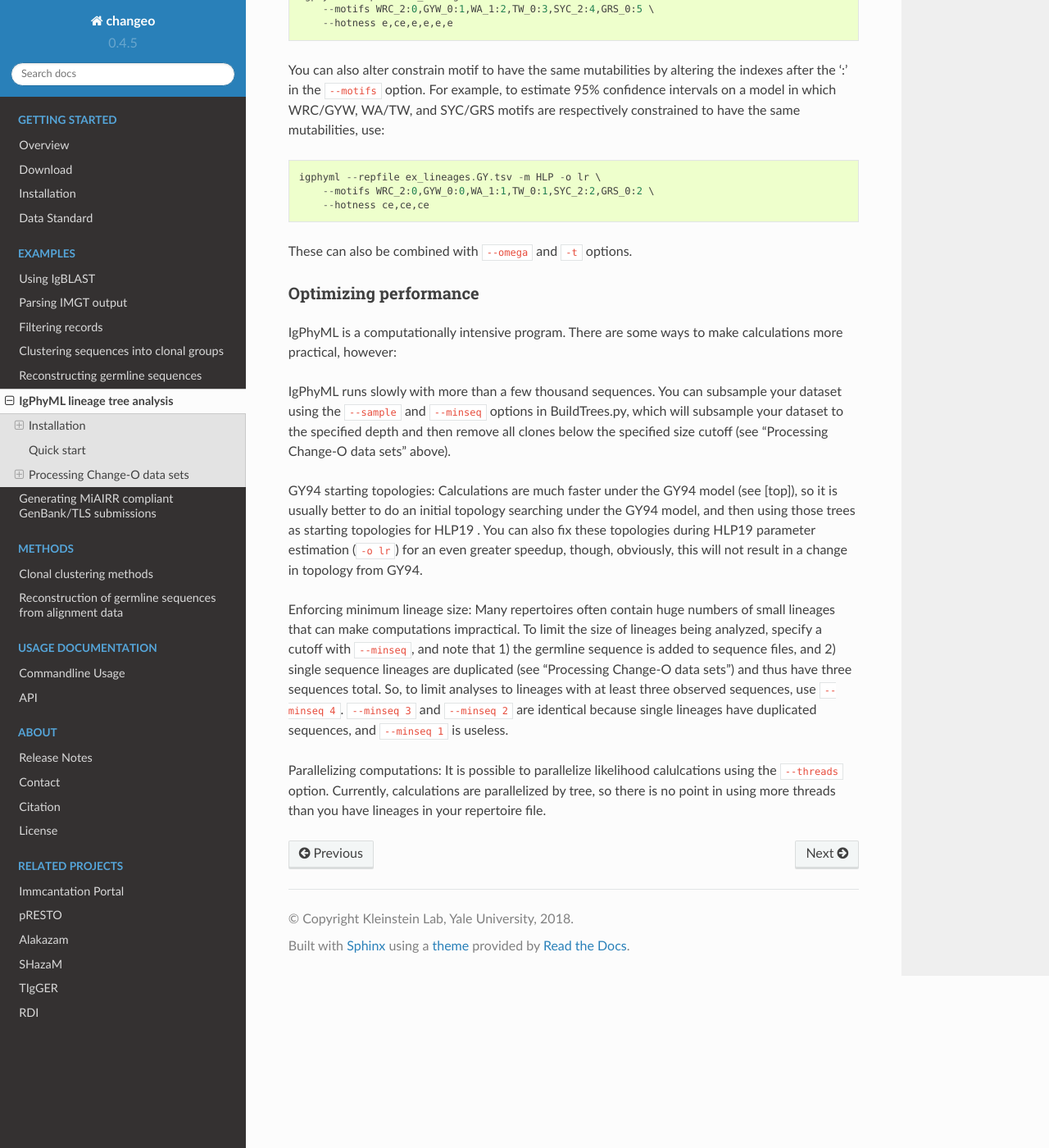
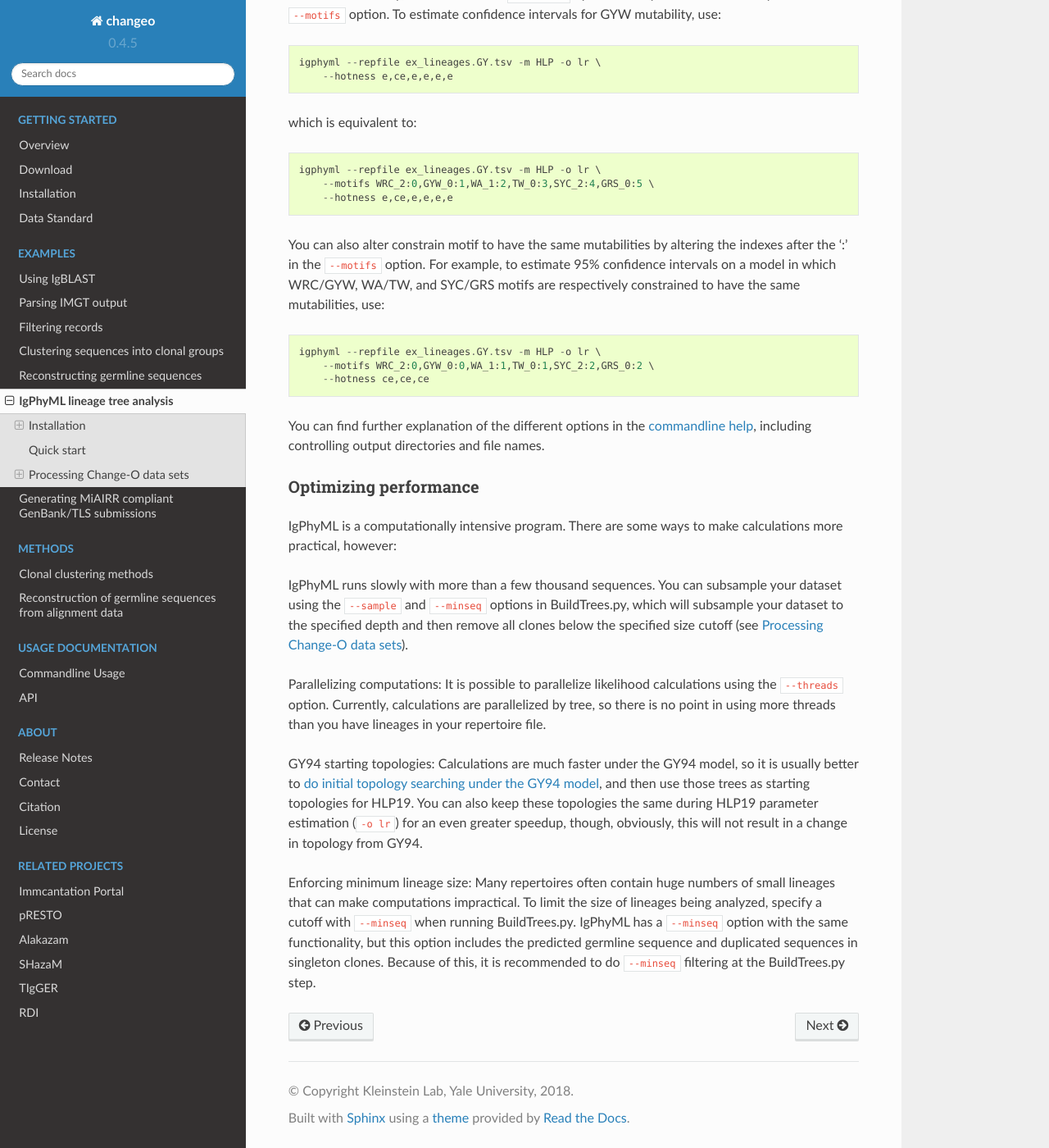
Before and after one commit to immcantation/changeo, a Sphinx documentation site: the page built from docs/examples/igphyml.rst, in a window 1280 px wide and 1400 px high, scrolled down 6082 px. Shown: the whole window at 82% size. Built offline with Sphinx 7.4.7 and the Read the Docs theme 2.0.0, drawn with Linux system fonts in a browser that asks for light colours; formulas are drawn with MathJax 3; some of the changed text lies outside the part shown.

Commit message:
more igphyml doc updates

```diff
--- a/docs/examples/igphyml.rst
+++ b/docs/examples/igphyml.rst
@@ -129,11 +130,14 @@
 
 Both of these can be parallelized by adding
 ``--threads <thread count>`` option. Trees files are listed as
-``ex/<clone id>.fa_igphyml_tree.txt``, and can be viewed with most
+``ex/<clone id>.fasta_igphyml_tree.txt``, and can be viewed with most
 tree viewers (I recommend
 `FigTree <http://tree.bio.ed.ac.uk/software/figtree/>`__). Parameter
-estimates are in ``ex_lineages.tsv_igphyml_stats.txt``.
+estimates are in ``ex_lineages.tsv_igphyml_stats.txt``. Subsampling using
+the ``--sample`` option in BuildTrees.py isn't strictly necessary, but
+IgPhyML will run slowly when applied to large datasets.
 
+.. _BuildTrees-processing:
 
 Processing Change-O data sets
 -------------------------------------------------------------------------------
@@ -150,13 +154,18 @@
 3. Separate clonal groups into separate alignment files (aligned by IMGT site) and information files
 4. Create the repertoire files for this dataset.
 
+The following column names are required in the input file:
+fields: ``SEQUENCE_ID``, ``SEQUENCE_INPUT``, ``SEQUENCE_IMGT``,
+``GERMLINE_IMGT_D_MASK``,``V_CALL``, ``J_CALL``, and ``CLONE``.
+``FUNCTIONAL`` is recommended.
+
 Create IgPhyML input files from ``examples/example.tab``::
 
     cd examples
     BuildTrees.py -d example.tab --outname ex --log ex.log --collapse
 
 This will create the directory ``ex`` and the file
-``ex_lineages.tsv``. Each ``ex/<clone ID>.fa`` contains the IMGT
+``ex_lineages.tsv``. Each ``ex/<clone ID>.fasta`` contains the IMGT
 mutliple sequence alignemt for a particular clone, and each
 ``ex/<clone ID>.part.txt`` file contains information about V and J
 germline assignments, as well as IMGT unique numbering for each site.
@@ -184,12 +193,11 @@
     IgPhyML requires at least three sequences in a lineage, so in
     the case that there is only one observed sequence within a clone, that
     sequence is duplicated. This will not affect the likelihood
-    caluclation because these seqeunces will have a branch length of zero,
+    calculation because these sequences will have a branch length of zero,
     but it will affect metrics that take sequence frequency into account.
-    You can find further explanation of the different options in the
-    :ref:`commandline help <BuildTrees>`,
-    including controlling output directories and file names.
 
+
+.. _building-lineage-trees:
 
 Building B cell lineage trees
 ~~~~~~~~~~~~~~~~~~~~~~~~~~~~~~~~~~~~~~~~~~~~~~~~~~~~~~~~~~~~~~~~~~~~~~~~~~~~~~~
@@ -274,9 +283,10 @@
 
 In both cases parameter estimates are recorded in
 ``ex_lineages.GY.tsv_igphyml_stats.txt``. Note that here we use
-``-o lr``, which will only optimize branch lengths and substitution
-parameters. This will keep topologies the same as the GY94, but will
-estimate substitution parameters much more quickly.
+``-o lr``, which will keep tree topologies the same and only estimate
+branch lengths and substitution parameters. This will keep topologies
+the same as the GY94, but will estimate substitution parameters much
+more quickly.
 
 **Confidence interval estimation**
 
@@ -317,7 +327,9 @@
         --motifs WRC_2:0,GYW_0:0,WA_1:1,TW_0:1,SYC_2:2,GRS_0:2 \
         --hotness ce,ce,ce
 
-These can also be combined with ``--omega`` and ``-t`` options.
+You can find further explanation of the different options in the
+:ref:`commandline help <BuildTrees>`, including controlling output
+directories and file names.
 
 Optimizing performance
 ~~~~~~~~~~~~~~~~~~~~~~~~~~~~~~~~~~~~~~~~~~~~~~~~~~~~~~~~~~~~~~~~~~~~~~~~~~~~~~~
@@ -328,28 +340,26 @@
 IgPhyML runs slowly with more than a few thousand sequences. You can
 subsample your dataset using the ``--sample`` and ``--minseq`` options in
 BuildTrees.py, which will subsample your dataset to the specified depth and
-then remove all clones below the specified size cutoff (see "Processing
-Change-O data sets" above).
+then remove all clones below the specified size cutoff (see :ref:`Processing
+Change-O data sets <BuildTrees-processing>`).
+
+Parallelizing computations: It is possible to parallelize likelihood
+calculations using the ``--threads`` option. Currently, calculations
+are parallelized by tree, so there is no point in using more threads
+than you have lineages in your repertoire file.
 
 GY94 starting topologies: Calculations are much faster under the GY94
-model (see [top]), so it is usually better to do an initial topology
-searching under the GY94 model, and then using those trees as starting
-topologies for HLP19 . You can also fix these topologies during HLP19
-parameter estimation (``-o lr``) for an even greater speedup, though,
-obviously, this will not result in a change in topology from GY94.
+model, so it is usually better to :ref:`do initial topology
+searching under the GY94 model <building-lineage-trees>`,
+and then use those trees as starting topologies for HLP19. You can also
+keep these topologies the same during HLP19 parameter estimation (``-o lr``)
+for an even greater speedup, though, obviously, this will not result in a
+change in topology from GY94.
 
 Enforcing minimum lineage size: Many repertoires often contain huge
 numbers of small lineages that can make computations impractical. To
 limit the size of lineages being analyzed, specify a cutoff with
-``--minseq``, and note that 1) the germline sequence is added to
-sequence files, and 2) single sequence lineages are duplicated (see
-"Processing Change-O data sets") and thus have three sequences total.
-So, to limit analyses to lineages with at least three observed
-sequences, use ``--minseq 4``. ``--minseq 3`` and ``--minseq 2`` are
-identical because single lineages have duplicated sequences, and
-``--minseq 1`` is useless.
-
-Parallelizing computations: It is possible to parallelize likelihood
-calulcations using the ``--threads`` option. Currently, calculations
-are parallelized by tree, so there is no point in using more threads
-than you have lineages in your repertoire file.
+``--minseq`` when running BuildTrees.py. IgPhyML has a ``--minseq`` option
+with the same functionality, but this option includes the predicted germline
+sequence and duplicated sequences in singleton clones. Because of this,
+it is recommended to do ``--minseq`` filtering at the BuildTrees.py step.
```
Also changed, not shown: other parts of docs/examples/igphyml.rst (+7 -5 lines).
